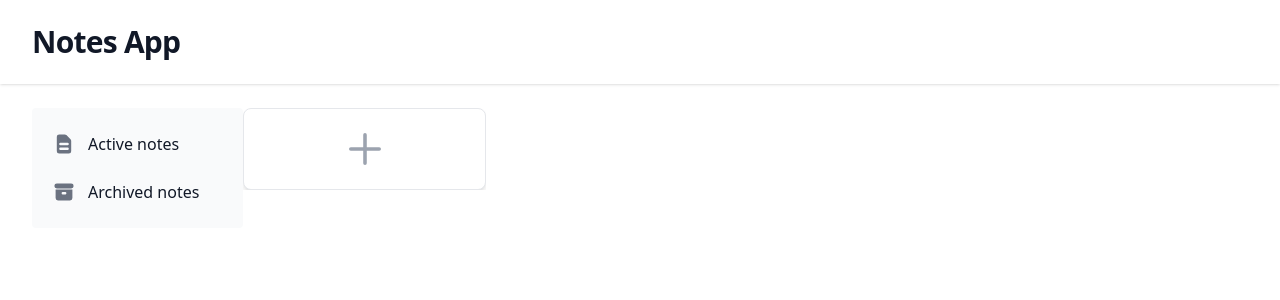
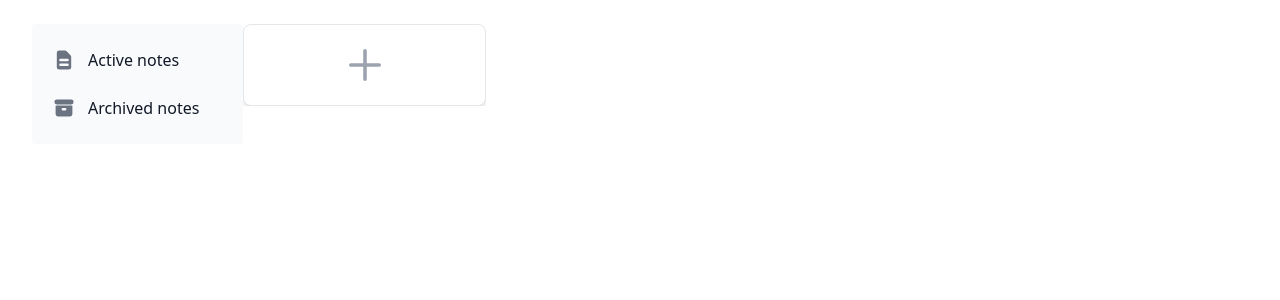
Before and after one commit to ManuelZ/web-app-nestjs, a React (Vite) app in the folder frontend/: page / in a window 1280 px wide. Shown: the top 300 px of the page. Built offline with nearby package versions, Linux system fonts and the light colour scheme; no server answers; the HTML template or start-up script is replaced by a standard one.

Commit message:
Display errors

```diff
--- a/frontend/src/App.jsx
+++ b/frontend/src/App.jsx
@@ -2,12 +2,14 @@ import { useState, useEffect } from 'react'
 import { Button, Textarea, Modal, TextInput, Sidebar, SidebarItemGroup, SidebarItems, SidebarItem } from "flowbite-react";
 import { HiDocumentText, HiArchive } from "react-icons/hi";
 import { NewCard, NoteCard } from "./components/NoteCard"
-
+import { HiInformationCircle } from "react-icons/hi";
+import { Alert } from "flowbite-react";
 
 const App = () => {
   const [notes, setNotes] = useState({});
   const [openModal, setOpenModal] = useState(false);
   const [showArchived, setShowArchived] = useState(false);
+  const [error, setError] = useState(null);
 
   useEffect(() => {
     const fetchData = async () => {
@@ -43,13 +45,19 @@ const App = () => {
         body: JSON.stringify(payload),
       });
 
+      if (!response.ok) {
+        const err = await response.json();
+        throw new Error(`${err.statusCode} ${err.message}`);
+      }
+
       const responseContent = await response.json();
 
       setNotes({ [responseContent["id"]]: responseContent, ...notes });
       setOpenModal(false);
     }
     catch (error) {
-      console.error(error)
+      setError(error.message);
+      console.error(error);
     }
   }
 
@@ -157,11 +165,12 @@ const App = () => {
     <>
       <div className="min-h-full">
 
-        <header className="bg-white shadow">
-          <div className="mx-auto max-w-7xl px-4 py-6 sm:px-6 lg:px-8">
-            <h1 className="text-3xl font-bold tracking-tight text-gray-900">Notes App</h1>
-          </div>
-        </header>
+          {
+            error ? <Alert color="failure" icon={HiInformationCircle}>
+              <span className="font-medium">Error </span> {error}
+            </Alert> : ""
+          }
+
 
         <div className='flex flex-row py-6 px-2 sm:px-6 lg:px-8'>
 
```
